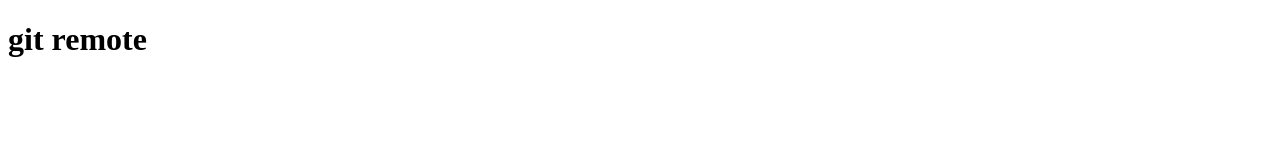
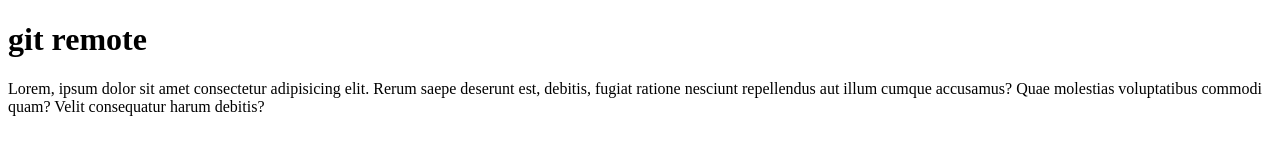
Before and after one commit to Farisahilmi/farisa-git-test, a plain HTML site: page index.html in a window 1280 px wide. Drawn offline with Linux system fonts and the light colour scheme.

Commit message:
menambahkan paragraf

```diff
--- a/index.html
+++ b/index.html
@@ -7,5 +7,6 @@
 </head>
 <body>
     <h1>git remote</h1>
+    <p>Lorem, ipsum dolor sit amet consectetur adipisicing elit. Rerum saepe deserunt est, debitis, fugiat ratione nesciunt repellendus aut illum cumque accusamus? Quae molestias voluptatibus commodi quam? Velit consequatur harum debitis?</p>
 </body>
 </html>
```
